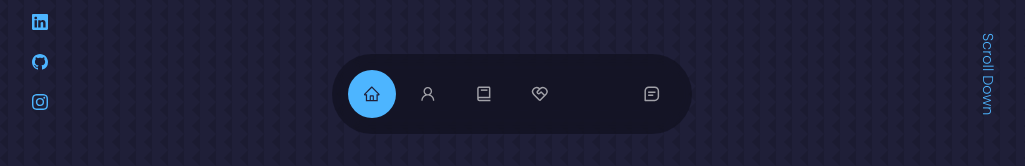
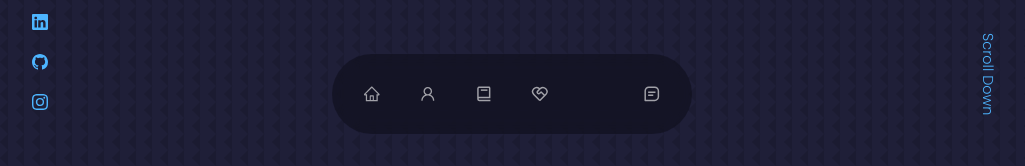
Before and after one commit to sahil974/portfolio-wesite-1, a React (Create React App) app: page / in a window 1280 px wide. Shown: the part 634-800 px from the top of the page, without its empty margins (128-1153 px from the left). Built offline with nearby package versions, Linux system fonts and the light colour scheme; some icons are missing; the HTML template or start-up script is replaced by a standard one.

Commit message:
changes-2

```diff
--- a/src/App.jsx
+++ b/src/App.jsx
@@ -5,7 +5,7 @@ import Nav from "./components/nav/Nav";
 import Experience from "./components/experience/Experience";
 import Services from "./components/services/Services";
 import Portfolio from "./components/portfolio/Portfolio";
-import Testimonial from "./components/testimonial/Testimonial";
+// import Testimonial from "./components/testimonial/Testimonial";
 import Contact from "./components/contact/Contact";
 import Footer from "./components/footer/Footer";
 function App() {
--- a/src/components/contact/Contact.jsx
+++ b/src/components/contact/Contact.jsx
@@ -2,7 +2,7 @@ import React, { useRef } from 'react'
 import "./contact.css";
 import { MdOutlineEmail } from 'react-icons/md'
 import { BsWhatsapp } from 'react-icons/bs'
-import { AiOutlineLinkedin } from 'react-icons/ai'
+// import { AiOutlineLinkedin } from 'react-icons/ai'
 import emailjs from "emailjs-com";
 const Contact = () => {
 
--- a/src/components/footer/Footer.jsx
+++ b/src/components/footer/Footer.jsx
@@ -9,7 +9,7 @@ const Footer = () => {
             <a href="#home" className='footer__logo'>SAHIL</a>
 
             <ul className='permalinks'>
-                <li><a href="#">Home</a></li>
+                <li><a href="#home">Home</a></li>
                 <li><a href="#about">About</a></li>
                 <li><a href="#experience">Experience</a></li>
                 <li><a href="#services">Services</a></li>
--- a/src/components/header/Header.jsx
+++ b/src/components/header/Header.jsx
@@ -6,7 +6,7 @@ import HeaderSocials from './HeaderSocials';
 const Header = () => {
     return (
         <header>
-            <div className="container header__container">
+            <div id='home' className="container header__container">
                 <h5>Hello I'm</h5>
                 <h1>Sahil Gupta</h1>
                 <h5 className='text-light'>Full Stack Developer.</h5>
--- a/src/components/header/HeaderSocials.jsx
+++ b/src/components/header/HeaderSocials.jsx
@@ -4,9 +4,9 @@ import { BsLinkedin, BsGithub, BsInstagram } from "react-icons/bs"
 const HeaderSocials = () => {
     return (
         <div className='header__socials'>
-            <a href="https://www.linkedin.com/in/sahil-gupta-4700a5220/" target='_blank'>{<BsLinkedin />}</a>
-            <a href="https://github.com/sahil974" target='_blank'> {<BsGithub />} </a>
-            <a href="https://www.instagram.com/sahilgupta974/" target='_blank'>{<BsInstagram />}</a>
+            <a href="https://www.linkedin.com/in/sahil-gupta-4700a5220/" target='blank'>{<BsLinkedin />}</a>
+            <a href="https://github.com/sahil974" target='blank'> {<BsGithub />} </a>
+            <a href="https://www.instagram.com/sahilgupta974/" target='blank'>{<BsInstagram />}</a>
         </div>
     )
 }
--- a/src/components/nav/Nav.jsx
+++ b/src/components/nav/Nav.jsx
@@ -10,17 +10,20 @@ const Nav = () => {
 
     return (
         <nav>
-            <a onClick={() => setActiveNav('#')}
-                className={activeNav === '#' ? 'active' : ''} href="#"><AiOutlineHome /></a>
+            <a onClick={() => setActiveNav('#home')}
+                className={activeNav === '#home' ? 'active' : ''} href="#home"><AiOutlineHome /></a>
             <a onClick={() => setActiveNav('#about')}
                 className={activeNav === '#about' ? 'active' : ''}
                 href="#about"><AiOutlineUser /></a>
             <a onClick={() => setActiveNav('#experience')}
                 className={activeNav === '#experience' ? 'active' : ''} href="#experience"><BiBook /></a>
+
             <a onClick={() => setActiveNav('#services')}
                 className={activeNav === '#services' ? 'active' : ''} href="#services"><RiServiceLine /></a>
+
             <a onClick={() => setActiveNav('#portfolio')}
-                className={activeNav === '#portfoliot' ? 'active' : ''} href="#portfolio"><PiBriefcaseDuotone /></a>
+                className={activeNav === '#portfolio' ? 'active' : ''} href="#portfolio"><PiBriefcaseDuotone /></a>
+
             <a onClick={() => setActiveNav('#contact')}
                 className={activeNav === '#contact' ? 'active' : ''} href="#contact"><BiMessageSquareDetail /></a>
         </nav>
```
